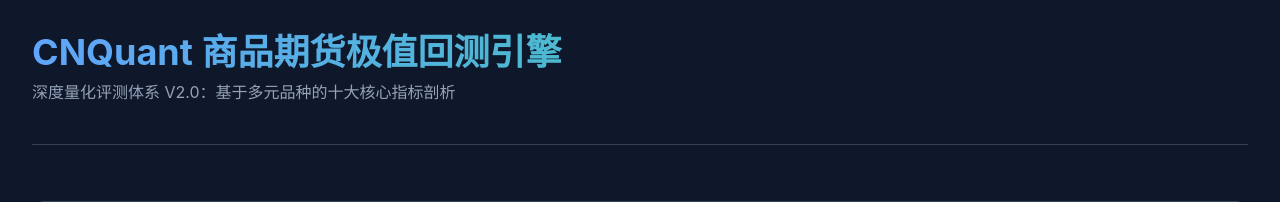
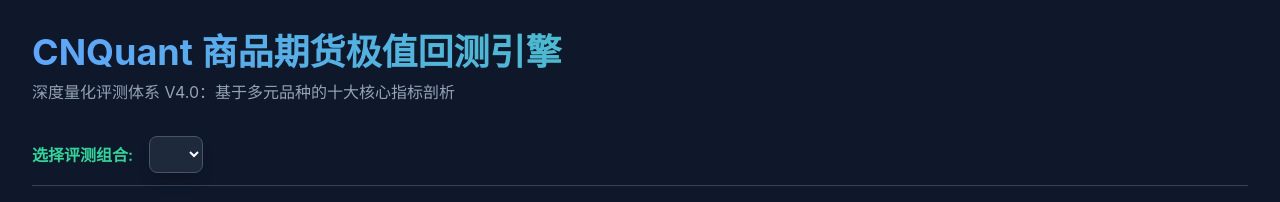
Before and after one commit to gypossible/My-CTA-Strategy, a Python web app: template templates/report.html in a window 1280 px wide. Shown: the top 202 px of the page. Run offline with Jinja, Linux system fonts and the light colour scheme; the template is opened without the code that fills it: most values are stand-ins (such as "Sample title", 1, 10 or a date in 2020); lists and menus that the app fills with data are empty; some libraries are stand-ins or nearby versions.

Commit message:
UI: change commodity selector to a dropdown menu (V4)

```diff
--- a/main.py
+++ b/main.py
@@ -28,7 +28,7 @@ COMMODITY_NAMES = {
 }
 
 def main():
-    print("初始化 CNQuant 商品期货量化回测评估引擎 (V3)...")
+    print("初始化 CNQuant 商品期货量化回测评估引擎 (V4)...")
 
     # 全局测试时间范围：横跨最新的 2026 年大波动期
     START_DATE = "2020-01-01"
--- a/templates/report.html
+++ b/templates/report.html
@@ -3,7 +3,7 @@
 <head>
     <meta charset="UTF-8">
     <meta name="viewport" content="width=device-width, initial-scale=1.0">
-    <title>CNQuant 商品期货量化回测评估引擎 V2</title>
+    <title>CNQuant 商品期货量化回测评估引擎 V4</title>
     <script src="https://cdn.tailwindcss.com"></script>
     <script src="https://cdn.jsdelivr.net/npm/echarts@5.5.0/dist/echarts.min.js"></script>
     <style>
@@ -22,10 +22,13 @@
 <body class="p-8">
     <div class="max-w-7xl mx-auto">
         <h1 class="text-4xl font-bold mb-2 text-transparent bg-clip-text bg-gradient-to-r from-blue-400 to-emerald-400">CNQuant 商品期货极值回测引擎</h1>
-        <p class="text-slate-400 mb-8">深度量化评测体系 V2.0：基于多元品种的十大核心指标剖析</p>
+        <p class="text-slate-400 mb-8">深度量化评测体系 V4.0：基于多元品种的十大核心指标剖析</p>
 
-        <div class="flex space-x-3 mb-6 border-b border-slate-700 pb-2 overflow-x-auto no-scrollbar" id="tabs">
-            <!-- Tabs JS logic -->
+        <div class="mb-6 border-b border-slate-700 pb-3 flex items-center">
+            <label for="strategy-select" class="mr-4 text-emerald-400 font-semibold">选择评测组合:</label>
+            <select id="strategy-select" onchange="switchTab(this.value)" class="bg-slate-800 text-white border border-slate-600 rounded-lg px-4 py-2 text-sm focus:outline-none focus:ring-2 focus:ring-emerald-500 shadow-lg cursor-pointer font-medium hover:bg-slate-700 transition-colors">
+                <!-- Select options JS logic -->
+            </select>
         </div>
 
         <div id="metrics-container" class="grid grid-cols-2 md:grid-cols-4 lg:grid-cols-6 gap-4 mb-8">
@@ -46,11 +49,11 @@
         let echartInstance = echarts.init(document.getElementById('main-chart'), 'dark');
 
         function renderTabs() {
-            const tabsDiv = document.getElementById('tabs');
-            tabsDiv.innerHTML = keys.map(k => `
-                <button onclick="switchTab('${k}')" class="px-3 py-2 text-sm rounded transition-colors ${k === currentStrategy ? 'bg-emerald-500 text-white shadow-lg shadow-emerald-500/30' : 'bg-slate-800 text-slate-400 hover:text-white border border-slate-700'} whitespace-nowrap">
+            const selectEl = document.getElementById('strategy-select');
+            selectEl.innerHTML = keys.map(k => `
+                <option value="${k}" ${k === currentStrategy ? 'selected' : ''}>
                     ${k}
-                </button>
+                </option>
             `).join('');
         }
 
```
Also changed, not shown: index.html (+11 -8 lines).
